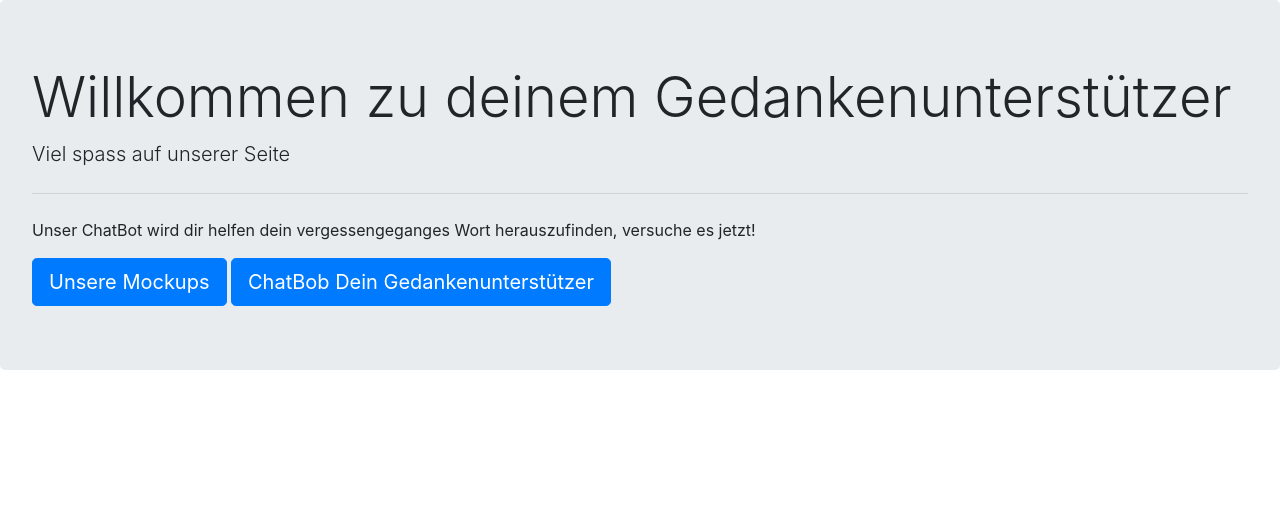
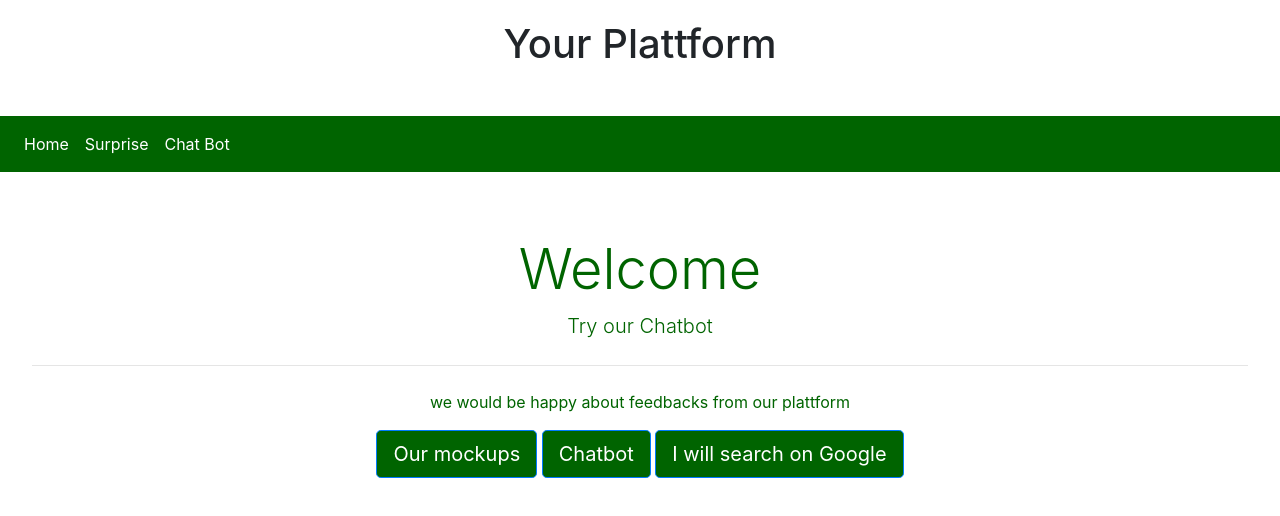
Before and after one commit to t1jac0b/variante3, a plain HTML site: page templates/index.html in a window 1280 px wide. Drawn offline with nearby package versions, Linux system fonts and the light colour scheme; a script that the page names is missing.

Commit message:
Update index.html

```diff
--- a/templates/index.html
+++ b/templates/index.html
@@ -9,15 +9,80 @@
   <link rel="stylesheet" href="https://cdn.jsdelivr.net/npm/bootstrap@4.3.1/dist/css/bootstrap.min.css" integrity="sha384-ggOyR0iXCbMQv3Xipma34MD+dH/1fQ784/j6cY/iJTQUOhcWr7x9JvoRxT2MZw1T" crossorigin="anonymous">
 
   <title>CAS Project Setup</title>
+  <style>
+    body, .btn, .navbar {
+      animation: flyIn 2s backwards;
+    }
+
+    @keyframes flyIn {
+      from { opacity: 0; transform: translateY(20px); }
+      to { opacity: 1; transform: translateY(0); }
+    }
+
+    .jumbotron {
+      background-color: white; /* Dark green background */
+      color: #006400; /* White text */
+      text-align: center; /* Centering text */
+    }
+
+    .btn {
+      background-color: #006400; /* Dark green background */
+      color: white; /* White text */
+    }
+
+    header {
+      background-color: white; /* White background for header */
+      padding: 20px;
+      text-align: center;
+      margin-bottom: 20px;
+    }
+
+    .navbar {
+      background-color: #006400; /* Dark green background */
+      color: white; /* White text */
+    }
+
+    .nav-link {
+      color: white; /* White text for navbar links */
+    }
+  </style>
 </head>
+
 <body>
+  <header>
+    <h1>Your Plattform</h1>
+  </header>
+  <nav class="navbar navbar-expand-lg">
+    <div class="collapse navbar-collapse" id="navbarNav">
+      <ul class="navbar-nav">
+         <li class="nav-item">
+          <a class="nav-link" href="#">Home</a>
+        </li>
+        <li class="nav-item">
+          <a class="nav-link" href="/mockups.pdf">Surprise</a>
+        </li>
+        <li class="nav-item">
+          <a class="nav-link" href="/coach/daniel/chat">Chat Bot </a>
+        </li>
+      </ul>
+    </div>
+  </nav>
   <div class="jumbotron">
-        <h1 class="display-4">Willkommen zu deinem Gedankenunterstützer</h1>
-        <p class="lead">Viel spass auf unserer Seite</p>
+    <h1 class="display-4">Welcome</h1>
+    <p class="lead">Try our Chatbot </p>
     <hr class="my-4">
-        <p>Unser ChatBot wird dir helfen dein vergessengeganges Wort herauszufinden, versuche es jetzt!</p>
-        <a class="btn btn-primary btn-lg" href="/mockups.pdf" role="button">Unsere Mockups</a>
-        <a class="btn btn-primary btn-lg" href="/chatbotvarianteC/chatbotvarianteC/chat" role="button">ChatBob Dein Gedankenunterstützer</a>
+    <p>we would be happy about feedbacks from our plattform</p>
+    <a class="btn btn-primary btn-lg" href="/mockups.pdf" role="button">Our mockups</a>
+    <a class="btn btn-primary btn-lg" href="/coach/daniel/chat" role="button">Chatbot</a>
+    <a class="btn btn-primary btn-lg" href="https://www.google.com" target="_blank" role="button">I will search on Google</a>
   </div>
+
+  <!-- Bootstrap JS, Popper.js, and jQuery -->
+  <script src="https://code.jquery.com/jquery-3.3.1.slim.min.js" integrity="sha384-q8i/X+965DzO0rT7abK41JStQIAqVgRVzpbzo5smXKp4YfRvH+8abtTE1Pi6jizo" crossorigin="anonymous"></script>
+  <script src="https://cdn.jsdelivr.net/npm/popper.js@1.12.9/dist/umd/popper.min.js" integrity="sha384-ApNbgh9B+Y1QKtv3Rn7W3mgPxhU9K/ScQsAP7hUibX39j7fakFPskvXusvfa0b4Q" crossorigin="anonymous"></script>
+  <script src="https://cdn.jsdelivr.net/npm/bootstrap@4.3.1/dist/js/bootstrap.min.js" integrity="sha384-ho+j7jyWK8fNQe+A12Hm3/5MZ6Oh2wBK1rCvHLTg/S3xub01XSmK4yhgW1Ad6SNJ" crossorigin="anonymous"></script>
 </body>
 </html>
+
+</body>
+</html>
```
Lines whose indentation alone changed are shown as unchanged.
